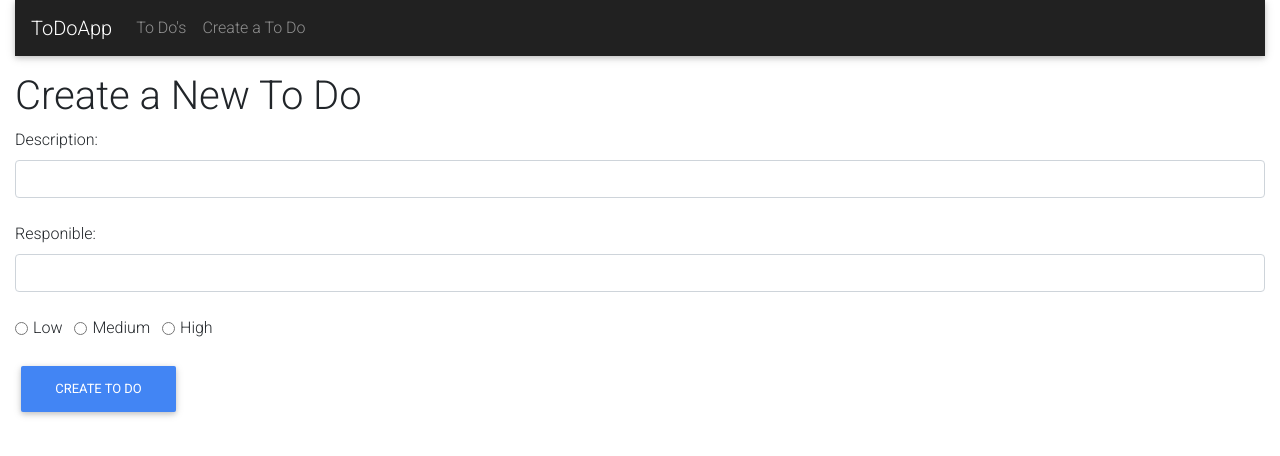
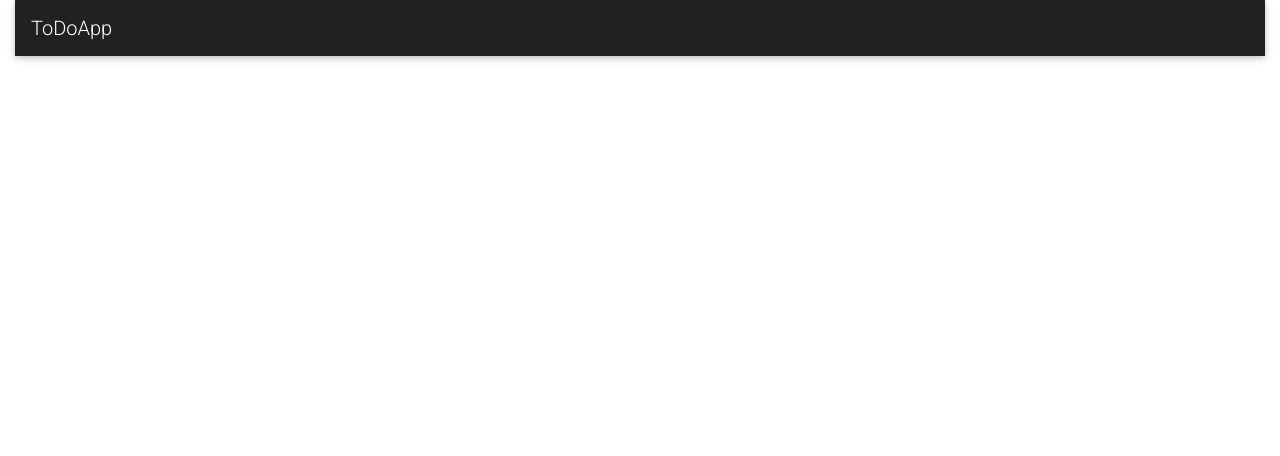
Before and after one commit to Robalexg/ToDoLIstMERN, a React (Create React App) app in the folder client/: page /create in a window 1280 px wide. Shown: the top 456 px of the page. Built offline with nearby package versions, Linux system fonts and the light colour scheme.

Commit message:
Changed UI and added an update route

```diff
--- a/client/src/App.js
+++ b/client/src/App.js
@@ -1,6 +1,5 @@
 import React from 'react';
 import Home from './pages/Home'
-import CreateToDo from './components/CreateToDo'
 import Navi from './components/Navi'
 
 import {BrowserRouter as Router,Route,Switch} from 'react-router-dom'
@@ -15,7 +14,6 @@ const App = () => {
 				<Navi/>
 	    	<Switch>
 		    	<Route exact path='/' component={Home}/>
-		    	<Route path='/create' component={CreateToDo}/>
 	    	</Switch>
 			</Container>
     </Router>
--- a/client/src/components/CreateToDo.js
+++ /dev/null
@@ -1,66 +0,0 @@
-import React,{useState} from 'react'
-import {Row,Col,Form,Button} from 'react-bootstrap'
-import axios from 'axios'
-
-
-const CreateToDo = () => {
-
-	const [desc,setDesc] = useState('');
-	const [resp,setResp] = useState('');
-	const [pri,setPri] = useState('');
-
-	const onDescChange = (e) => {
-		setDesc(e.target.value)
-	}
-
-	const onRespChange = (e) => {
-		setResp(e.target.value)
-	}
-
-	const onPriChange = (e) => {
-		setPri(e.target.value)
-	}
-
-
-	const onSubmit = (e) => {
-		e.preventDefault()
-		axios.post('http://localhost:4000/todos/add',{
-			todo_description: desc,
-			todo_responsible: resp,
-			todo_priority: pri
-		})
-		setDesc('')
-		setResp('')
-		setPri('')
-	}
-	return (
-		<Row>
-			<Col className='py-3'>
-				<h1>Create a New To Do</h1>
-				<Form onSubmit={onSubmit}>
-					<Form.Group className='mb-4'>
-						<Form.Label>Description:</Form.Label>
-						<Form.Control value ={desc} onChange={onDescChange}></Form.Control>
-
-					</Form.Group>
-					<Form.Group className='mb-4'>
-						<Form.Label>Responible:</Form.Label>
-						<Form.Control value ={resp} onChange={onRespChange} ></Form.Control>
-					</Form.Group>
-
-					<fieldset>
-						<Form.Check onChange={onPriChange} checked={pri === 'low'} value='low' inline type='radio' label='Low' id='low' name='low'></Form.Check>
-						<Form.Check onChange={onPriChange} checked={pri === 'medium'} value='medium' inline type='radio' label='Medium' id='medium' name='medium'></Form.Check>
-						<Form.Check onChange={onPriChange} checked={pri === 'high'} value='high' inline type='radio' label='High' id='high' name='high'></Form.Check>
-					</fieldset>
-					<Form.Group>
-						<Button type ='submit'variant='primary' className='my-4'>Create To Do</Button>
-					</Form.Group>
-				</Form>
-
-			</Col>
-		</Row>
-	)
-}
-
-export default CreateToDo
--- a/client/src/components/Navi.js
+++ b/client/src/components/Navi.js
@@ -7,8 +7,6 @@ const Navi = () => {
 		<Navbar bg='dark' variant='dark'>
 			<Navbar.Brand>ToDoApp</Navbar.Brand>
 			<Nav>
-				<Link to="/" className='nav-link'>To Do's</Link>
-				<Link to='/create' className='nav-link'>Create a To Do</Link>
 			</Nav>
 		</Navbar>
 	)
--- a/client/src/css/Home.css
+++ b/client/src/css/Home.css
@@ -1,6 +1,5 @@
 .trashIcon{
 	cursor:pointer;
-	color:red;
 	margin-left: auto;
 }
 
@@ -9,6 +8,17 @@
 	color:red;
 }
 
-.editIcon{
-	cursor:pointer;
+.addIcon{
+	font-size: 2rem;
+	color:green;
 }
+
+.addIcon:hover{
+	color:lightblue;
+}
+
+#dropButton{
+	background:transparent !important;
+	box-shadow: none !important;
+	color:black;
+}
--- a/client/src/pages/Home.js
+++ b/client/src/pages/Home.js
@@ -1,11 +1,12 @@
 import React,{useState,useEffect} from 'react'
-import {Row,Col,Table,Form,Button} from 'react-bootstrap'
+import {Row,Col,Table,Form,Button,Dropdown} from 'react-bootstrap'
 import axios from 'axios'
 import { FontAwesomeIcon } from '@fortawesome/react-fontawesome'
-import { faTrash,faEdit } from '@fortawesome/free-solid-svg-icons'
+import { faTrash,faEdit,faPlusSquare } from '@fortawesome/free-solid-svg-icons'
 import '../css/Home.css'
 const Home = () => {
 	const [todos,setTodos] = useState([])
+	const [isEdit,setIsEdit] = useState(false)
 
 	useEffect(() => {
 		getTodos()
@@ -27,17 +28,52 @@ const Home = () => {
 	}
 
 	const onEdit = (e) => {
+		setIsEdit(true)
 		const id = e.currentTarget.id
 		const tag = [...document.getElementsByTagName('td')]
-
 
 		tag.map((element) => {
 			element.setAttribute('contenteditable','true')
 		})
 
 	}
+	const onSave = (e) => {
+		setIsEdit(false)
+		const tag = [...document.getElementsByTagName('td')]
+		tag.map((element) => {
+			element.setAttribute('contenteditable','false')
+		})
+	}
+
+	const onAdd = (e) => {
+		const newTodo = {
+			todo_description: '',
+			todo_responsible: '',
+			todo_priority:'low'
+		}
+
+		axios
+		.post('http://localhost:4000/todos/add',newTodo)
+		.then((res) => {
+			getTodos()
+		})
+	}
+
+	const onChange = (e) => {
+		const todoID = e.target.parentNode.id
+		const title = e.target.id
+		const contents = e.target.textContent
+		axios.post(`http://localhost:4000/todos/update/${todoID}`,{
+			title,
+			contents
+		}).then(() => {
+			getTodos()
+		})
+
+	}
 
 	return (
+		<div>
 			<Row className='my-2'>
 				<Col>
 						<Table striped bordered hover className='table-editable' >
@@ -52,12 +88,21 @@ const Home = () => {
 							{
 								todos.map((todo,i) => {
 									return (
-									<tr className='text-capitalize'key={i}>
-										<td  >{todo.todo_description}</td>
-										<td >{todo.todo_responsible}</td>
-										<td>
+										<tr onKeyUp={onChange} id={todo._id} className='text-capitalize' key={i}>
+											<td id='description'>{todo.todo_description}</td>
+											<td id='responsible'>{todo.todo_responsible}</td>
+											<td id='priority'>
 												<span className='d-flex'>
+													<Dropdown>
+												  <Dropdown.Toggle id="dropButton" >
 												  	{todo.todo_priority}
+												  </Dropdown.Toggle>
+												  <Dropdown.Menu  id={todo._id} onClick={onChange}>
+												    <Dropdown.Item id='priority'>High</Dropdown.Item>
+												    <Dropdown.Item id='priority'>Medium</Dropdown.Item>
+												    <Dropdown.Item id='priority'>Low</Dropdown.Item>
+												  </Dropdown.Menu>
+												</Dropdown>
 													<FontAwesomeIcon id={todo._id} className='trashIcon' onClick={onDelete} icon={faTrash}/>
 												</span>
 											</td>
@@ -67,9 +112,21 @@ const Home = () => {
 
 							</tbody>
 						</Table>
-					<Button onClick={onEdit} >Edit</Button>
+
+
 				</Col>
 			</Row>
+			<Row >
+				<Col className='d-flex justify-content-between'>
+					{
+						isEdit ? <Button variant='success' onClick={onSave} >Save</Button> : <Button onClick={onEdit} >Edit</Button>
+					}
+					<span className='align-self-center addIcon' >
+						<FontAwesomeIcon  onClick={onAdd} icon={faPlusSquare}/>
+					</span>
+				</Col>
+			</Row>
+		</div>
 	)
 }
 
```
Also changed, not shown: client/src/components/ToDoList.js (deleted, +0 -30 lines), 2 other files (tests, documents, lock files or other folders). Lines whose indentation alone changed are shown as unchanged.
